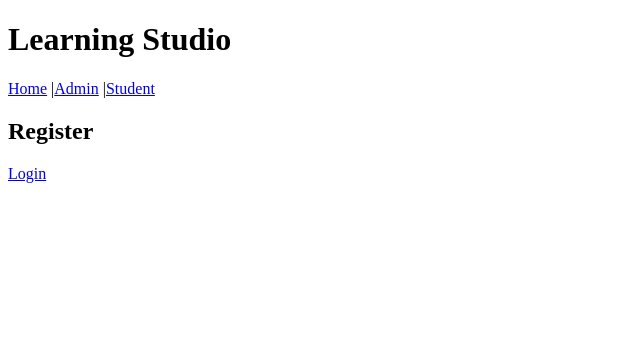
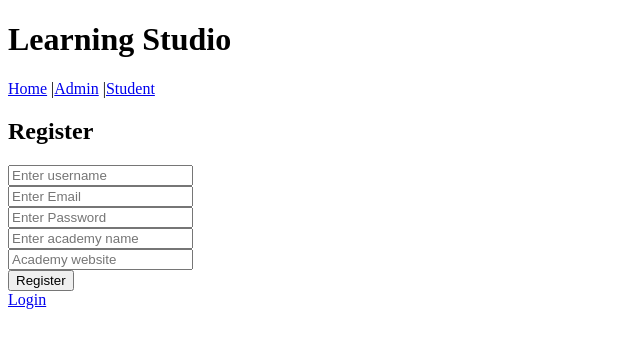
Before and after one commit to rabiya-basri/learning-studio, a React (Create React App) app: page /admin/register in a window 1280 px wide. Shown: the top 348 px of the page, without its empty margins (0-640 px from the left). Built offline with nearby package versions, Linux system fonts and the light colour scheme.

Commit message:
Admin register form setup

```diff
--- a/src/components/Admin/RegisterForm.js
+++ b/src/components/Admin/RegisterForm.js
@@ -1,11 +1,42 @@
-import React from "react";
+import React, { useState} from "react";
 import { Link,Route } from "react-router-dom";
 import LoginForm from "./LoginForm";
 
 const RegisterForm = (props) => {
+    const [username, setUserName] = useState('')
+    const [email, setEmail] = useState('')
+    const [password, setPassword] = useState('')
+    const [academyname, setAcademyName] = useState('')
+    const [website, setWebsite] = useState('')
+
+
+    const handelInputs = (e) => {
+        const attr = e.target.name
+        if (attr === 'username') {
+            setUserName(e.target.value)
+        } else if(attr === 'email'){
+            setEmail(e.target.value)
+        } else if (attr === 'password') {
+            setPassword(e.target.value)
+        } else if (attr === 'academyname') {
+            setAcademyName(e.target.value)
+        } else if (attr === 'website') {
+            setWebsite(e.target.value)
+        }
+    }
     return (
         <div>
             <h2>Register</h2>
+
+            <form>
+                <input type='text' value={ username} name='username' onChange={ handelInputs} placeholder='Enter username' /><br/>
+                <input type='text' value={ email} name='email' onChange={ handelInputs} placeholder='Enter Email' /><br/>
+                <input type='password' value={ password} name='password' onChange={ handelInputs} placeholder='Enter Password' /><br/>
+                <input type='text' value={ academyname} name='academyname' onChange={ handelInputs} placeholder='Enter academy name' /><br/>
+                <input type='text' value={ website} name='website' onChange={ handelInputs} placeholder='Academy website' /><br/>
+                <input type='submit' value='Register'/>
+            </form>
+
             <Link to='/admin/login'>Login</Link>
             <Route path='/admin/login' component={LoginForm} exact={ true}/>
         </div>
```
